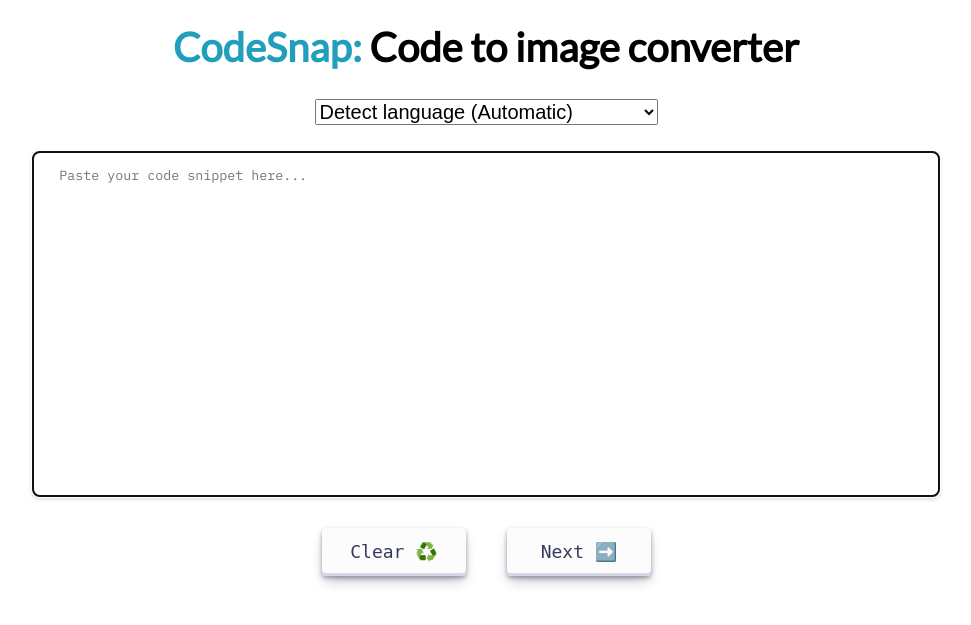
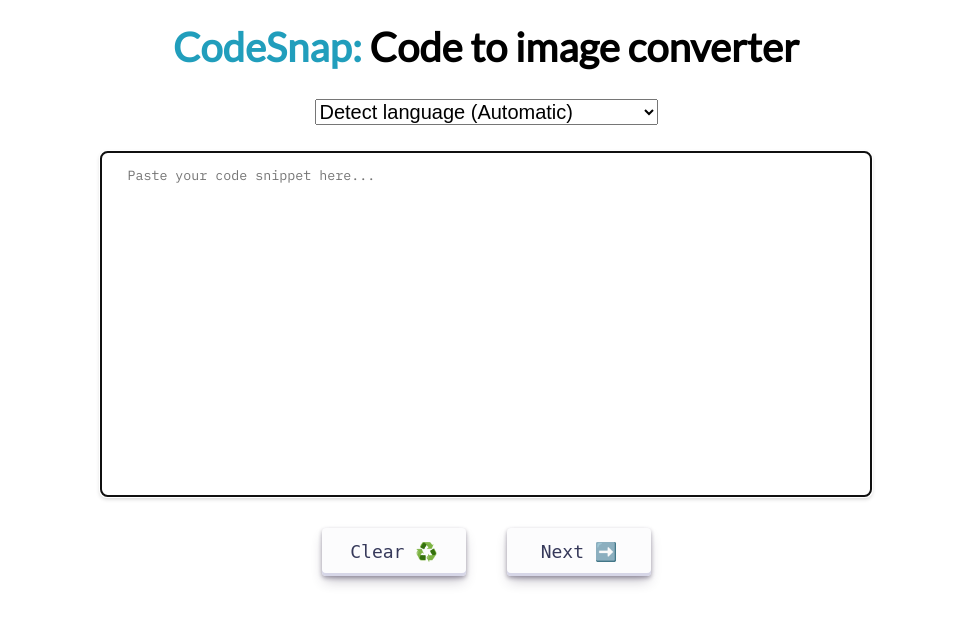
Before and after one commit to Nestor162/CodeSnap, a Flask app: page / in a window 1280 px wide. Shown: the top 625 px of the page, without its empty margins (154-1125 px from the left). Run offline with Flask 3, Linux system fonts and the light colour scheme.

Commit message:
Improve layout of code input textarea

```diff
--- a/static/styles.css
+++ b/static/styles.css
@@ -52,7 +52,7 @@
 }
 
 textarea {
-  width: 100%;
+  width: 85%;
   resize: none;
   max-width: 100%;
 }
@@ -79,6 +79,8 @@
   box-shadow: rgba(0, 0, 0, 0.18) 0px 2px 4px;
   border-radius: 0.5em;
   padding: 1em 2em;
+  min-width: 32em;
+  max-width: 100%;
   min-height: 12em;
   text-align: left;
   border: 1px solid #cecece;
```
